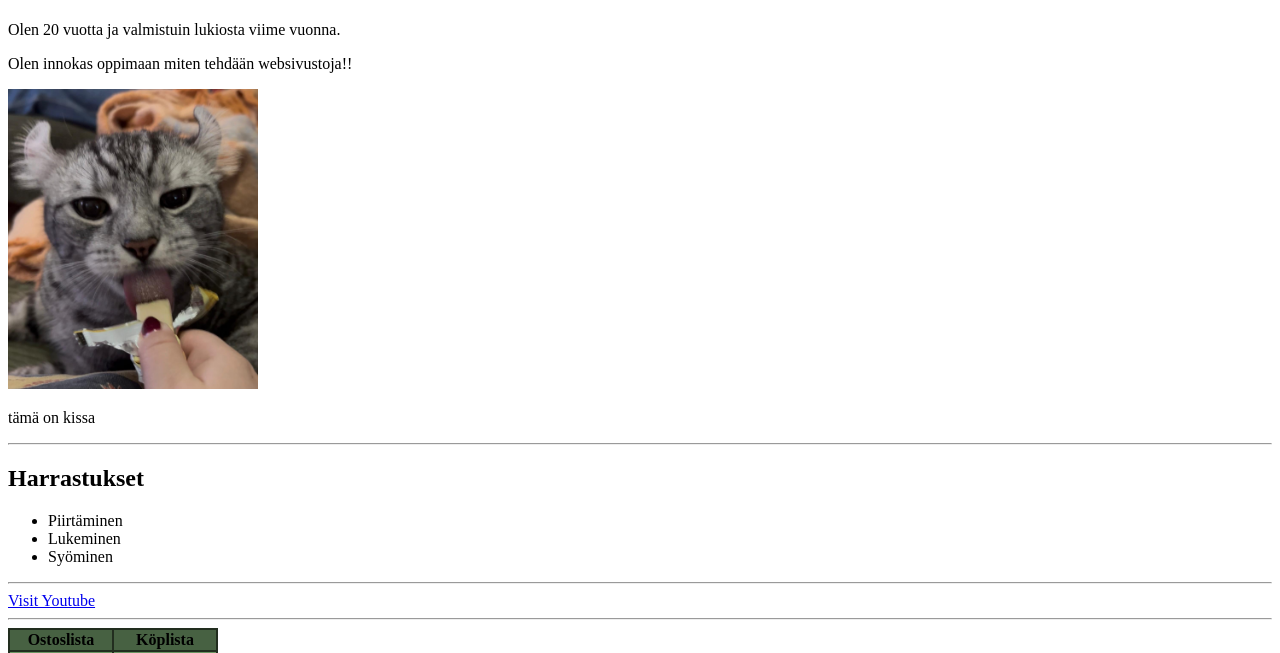
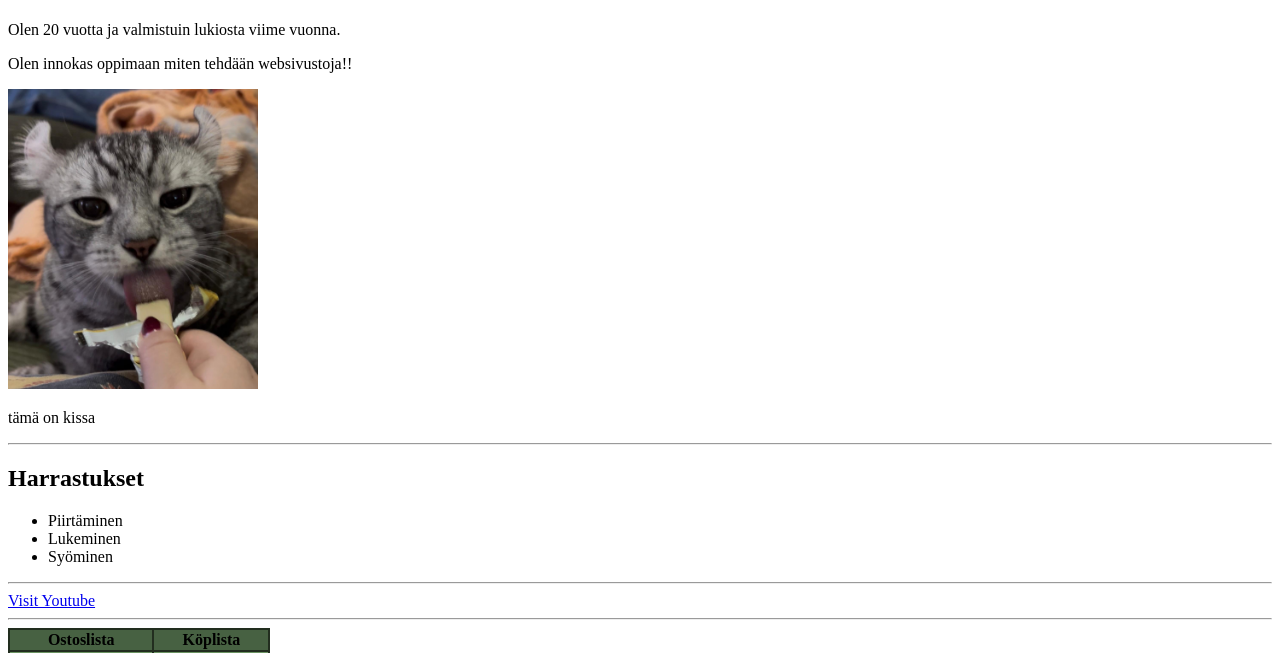
Before and after one commit to JessRus/Websivuston_kehittaminen, a plain HTML site: page WS01_HTML/index.html in a window 1280 px wide. Shown: the part 141-794 px from the top of the page. Drawn offline with Linux system fonts and the light colour scheme.

Commit message:
can you work

```diff
--- a/WS01_HTML/index.html
+++ b/WS01_HTML/index.html
@@ -32,8 +32,8 @@
 
  <table bgcolor="#222E1F">
     <tr bgcolor="#476142">
-        <th width="100">Ostoslista</th>
-        <th width="100">Köplista</th>
+        <th>Ostoslista</th>
+        <th>Köplista</th>
     </tr>
     <tr bgcolor="#6C9463" align="center">
         <td>Maito, juusto, jugurtti</td>
@@ -49,7 +49,7 @@
     <label for="name">Name:</label>
     <input type="text" id="name" name="name"  placeholder="Matti Meikäläinen"><br><br>
     <label for="email">Email:</label>
-    <input type="email" id="email" name="email" placeholder=matti.meikalainen@gmai.com><br><br>
+    <input type="email" id="email" name="email" placeholder="matti.meikalainen@gmai.com"><br><br>
     <input type="submit" value="Submit">
     </form>
     </body>
```
Also changed, not shown: 1 other file.
